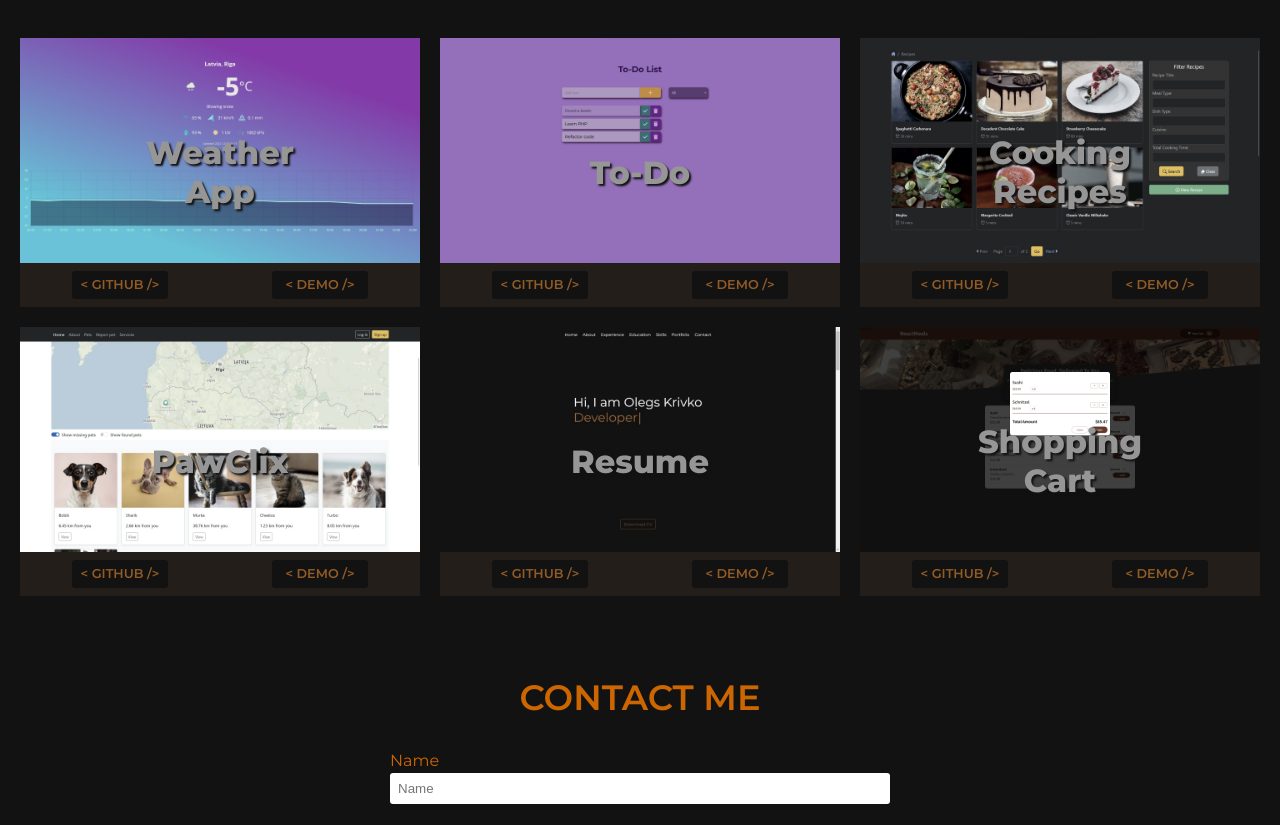
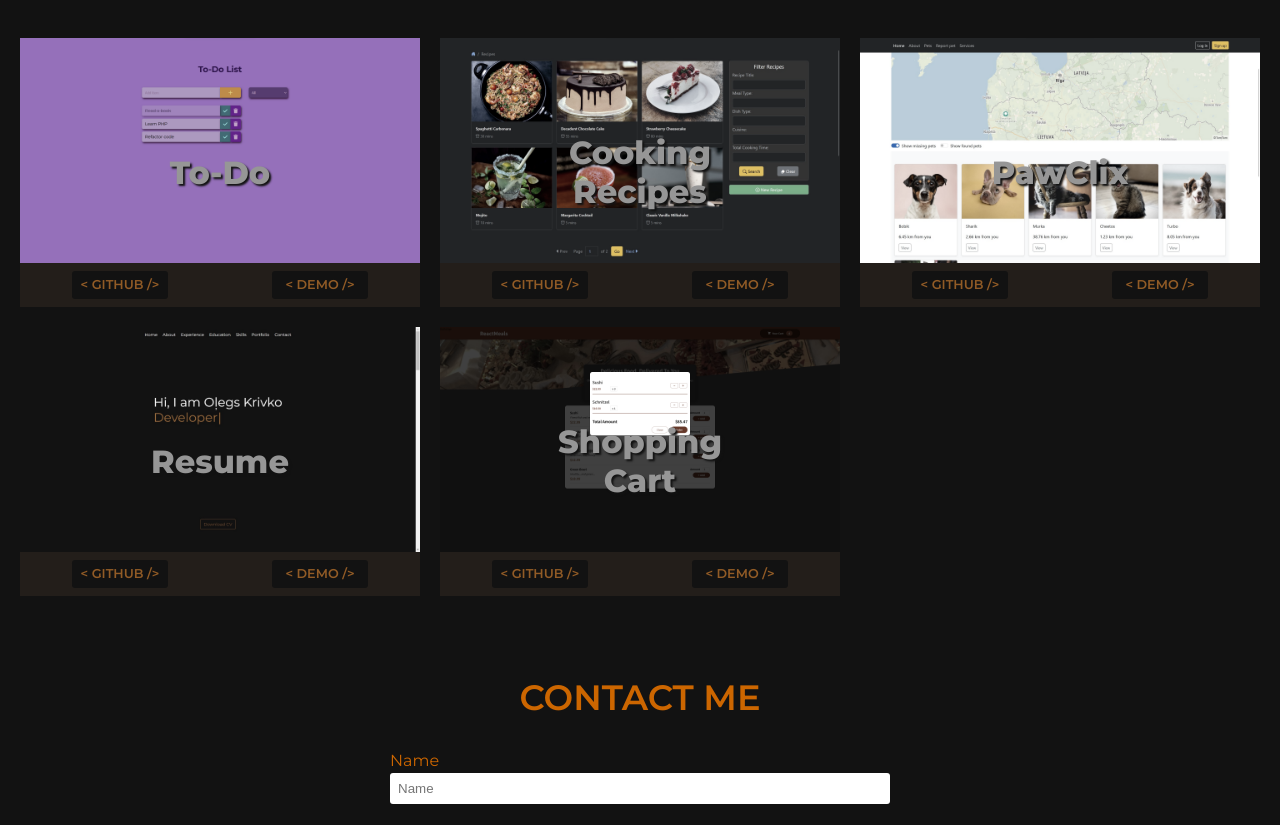
Before and after one commit to olegskrivko/resume, a React (Create React App) app: page / in a window 1280 px wide. Shown: the part 3182-4007 px from the top of the page. Built offline with nearby package versions, Linux system fonts and the light colour scheme.

Commit message:
remove weather app

```diff
--- a/src/components/portfolio/Portfolio.jsx
+++ b/src/components/portfolio/Portfolio.jsx
@@ -1,7 +1,7 @@
 import React from "react";
 import "./portfolio.css";
 //import dashboard from "../../assets/dashboard.png";
-import weatherapp from "../../assets/weatherapp.png";
+// import weatherapp from "../../assets/weatherapp.png";
 //import calculator from "../../assets/calculator.png";
 import todo from "../../assets/todo.png";
 import cooking from "../../assets/cooking.jpg";
@@ -11,12 +11,12 @@ import shoppingcart from "../../assets/shoppingcart.jpg";
 
 function Items() {
   const portfolioItems = [
-    {
-      name: "Weather App",
-      imgSrc: weatherapp,
-      gitUrl: "https://github.com/olegskrivko/weather",
-      demoUrl: "https://olegskrivko.github.io/weather/",
-    },
+    // {
+    //   name: "Weather App",
+    //   imgSrc: weatherapp,
+    //   gitUrl: "https://github.com/olegskrivko/weather",
+    //   demoUrl: "https://olegskrivko.github.io/weather/",
+    // },
     {
       name: "To-Do",
       imgSrc: todo,
@@ -27,13 +27,13 @@ function Items() {
       name: "Cooking Recipes",
       imgSrc: cooking,
       gitUrl: "https://github.com/olegskrivko/cookingapp",
-      demoUrl: "https://gentle-pink-hospital-gown.cyclic.app/api/recipes",
+      demoUrl: "https://cooking.cyclic.cloud ",
     },
     {
       name: "PawClix",
       imgSrc: animals,
       gitUrl: "https://github.com/olegskrivko/pawprint",
-      demoUrl: "https://pawclix.cyclic.app",
+      demoUrl: "https://www.pawclix.com",
     },
     {
       name: "Resume",
```
